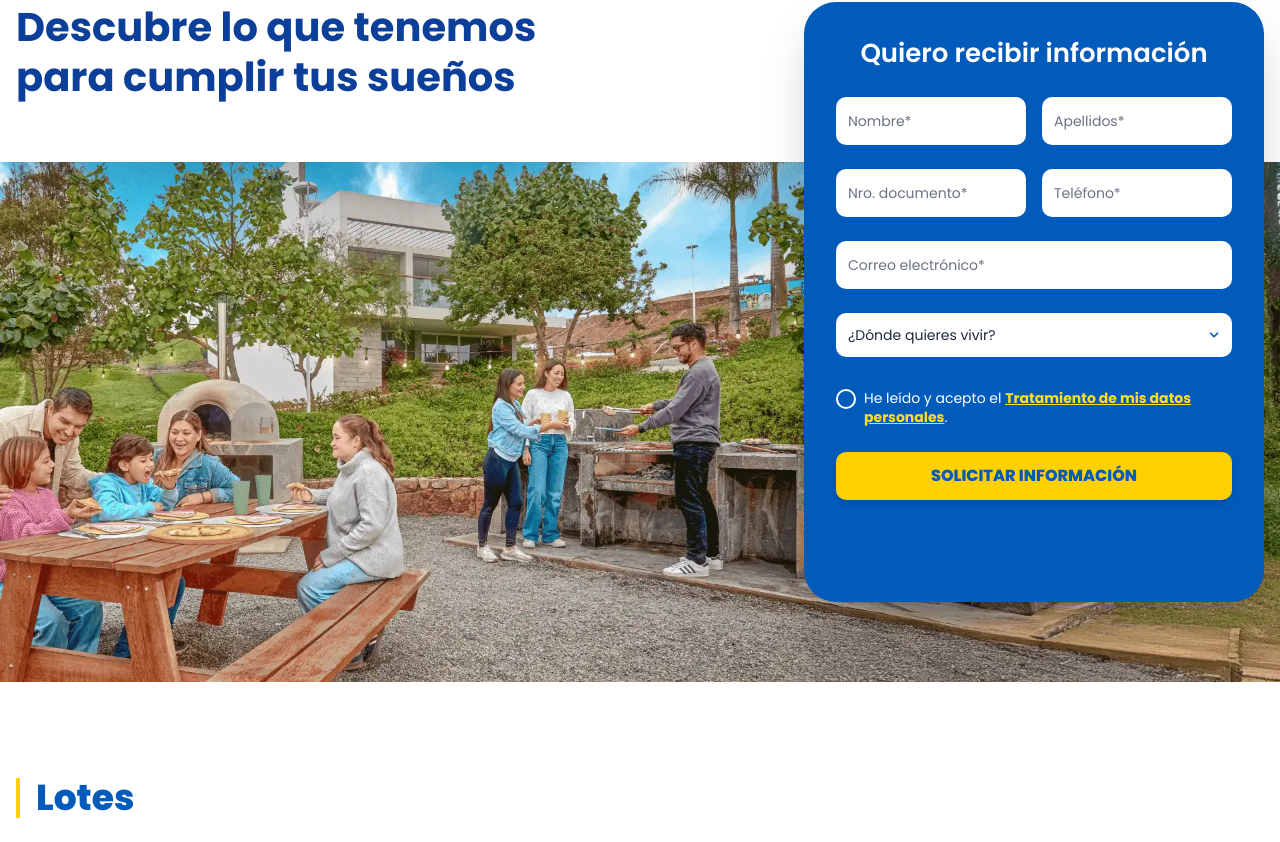
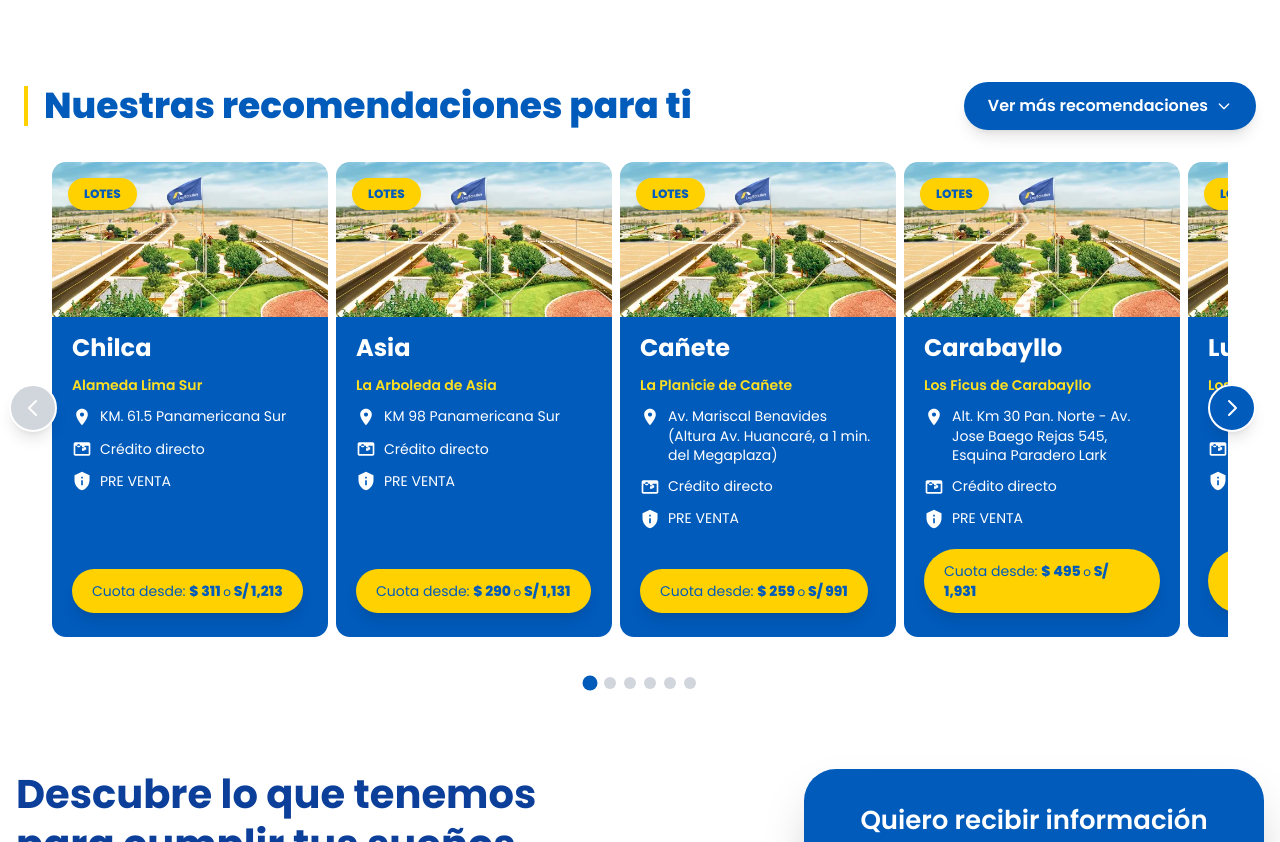
Before and after one commit to henri12356/Casagrande-bienes-y-raices, a Next.js app: page / in a window 1280 px wide. Shown: the part 798-1640 px from the top of the page. Built offline with nearby package versions, Linux system fonts and the light colour scheme.

Commit message:
corriguiendo

```diff
--- a/app/page.tsx
+++ b/app/page.tsx
@@ -12,8 +12,8 @@ export default function Home() {
     <div>
       <Navbar />
       <HeroCarousel />
+      <Proyectos />
       <Formulario />
-      <Proyectos />
       <Comentario />
       <Gana />
       <Blog />
--- a/app/proyectos.tsx
+++ b/app/proyectos.tsx
@@ -1,8 +1,11 @@
 /* eslint-disable @next/next/no-img-element */
 "use client";
 
-import React, { FC } from "react";
+import React, { FC, useRef, useState, useEffect } from "react";
 import { motion } from "framer-motion";
+import Link from "next/link";
+
+// --- INTERFACES, DATOS E ICONOS (Sin cambios) ---
 
 interface Proyecto {
   id: number;
@@ -17,6 +20,7 @@ interface Proyecto {
 }
 
 const proyectosData: Proyecto[] = [
+  // ... (Tus datos de proyectos van aquí)
   {
     id: 1,
     nombre: "Chilca",
@@ -61,6 +65,61 @@ const proyectosData: Proyecto[] = [
     etiqueta: "LOTES",
     servicios: ["Crédito directo", "PRE VENTA"],
   },
+  {
+    id: 5,
+    nombre: "Lurín",
+    subtitulo: "Los Pájaros de Lurín",
+    ubicacion: "KM. 32 Panamericana Sur",
+    precioDesdeSol: "S/ 1,450",
+    precioDesdeDolar: "$ 372",
+    imagenSrc: "proyecto.webp",
+    etiqueta: "LOTES",
+    servicios: ["Crédito directo", "PRE VENTA"],
+  },
+  {
+    id: 6,
+    nombre: "Pachacámac",
+    subtitulo: "Las Lomas de Pachacámac",
+    ubicacion: "KM. 25 Panamericana Sur",
+    precioDesdeSol: "S/ 1,750",
+    precioDesdeDolar: "$ 449",
+    imagenSrc: "proyecto.webp",
+    etiqueta: "LOTES",
+    servicios: ["Crédito directo", "PRE VENTA"],
+  },
+  {
+    id: 7,
+    nombre: "Chorrillos",
+    subtitulo: "Miramar Chorrillos",
+    ubicacion: "Av. Costanera 1234",
+    precioDesdeSol: "S/ 2,100",
+    precioDesdeDolar: "$ 538",
+    imagenSrc: "proyecto.webp",
+    etiqueta: "LOTES",
+    servicios: ["Crédito directo", "PRE VENTA"],
+  },
+  {
+    id: 8,
+    nombre: "Villa El Salvador",
+    subtitulo: "Parque Industrial",
+    ubicacion: "Av. Central Mz. F Lt. 12",
+    precioDesdeSol: "S/ 1,320",
+    precioDesdeDolar: "$ 338",
+    imagenSrc: "proyecto.webp",
+    etiqueta: "LOTES",
+    servicios: ["Crédito directo", "PRE VENTA"],
+  },
+  {
+    id: 9,
+    nombre: "San Juan de Miraflores",
+    subtitulo: "Los Jardines de San Juan",
+    ubicacion: "Av. Los Héroes 567",
+    precioDesdeSol: "S/ 1,680",
+    precioDesdeDolar: "$ 431",
+    imagenSrc: "proyecto.webp",
+    etiqueta: "LOTES",
+    servicios: ["Crédito directo", "PRE VENTA"],
+  },
 ];
 
 const IconLocation: FC = () => (
@@ -88,7 +147,7 @@ const ProjectCard: FC<{ proyecto: Proyecto }> = ({ proyecto }) => {
       whileInView={{ opacity: 1, y: 0 }}
       viewport={{ once: true, amount: 0.3 }}
       transition={{ duration: 0.5, ease: "easeOut" }}
-      className="rounded-xl overflow-hidden relative group h-full flex flex-col"
+      className="rounded-xl overflow-hidden relative group h-full flex flex-col w-full"
     >
       {/* Imagen con etiqueta flotante */}
       <div className="relative w-full aspect-video overflow-hidden">
@@ -106,7 +165,7 @@ const ProjectCard: FC<{ proyecto: Proyecto }> = ({ proyecto }) => {
         </div>
       </div>
 
-      {/* Contenido con flex-grow para igualar altura */}
+      {/* Contenido */}
       <div className="bg-[#005BBB] text-white px-5 py-4 flex flex-col justify-between grow">
         <div className="flex flex-col gap-3">
           <h3 className="text-2xl font-bold leading-tight">{proyecto.nombre}</h3>
@@ -127,7 +186,7 @@ const ProjectCard: FC<{ proyecto: Proyecto }> = ({ proyecto }) => {
 
         {/* Precio como botón flotante */}
         <div className="mt-3 pt-2 pb-2">
-          <div className="inline-block bg-[#FFD100] text-[#005BBB] px-5 py-3 font-extrabold rounded-full shadow-lg text-sm cursor-pointer">
+          <div className="inline-block bg-[#FFD100] text-[#005BBB] px-5 py-3 font-extrabold rounded-full shadow-lg text-sm cursor-pointer hover:scale-105 transition-transform duration-200">
             <span className="text-sm font-normal">Cuota desde: </span>{proyecto.precioDesdeDolar} <span className="text-xs font-normal">o</span> {proyecto.precioDesdeSol}
           </div>
         </div>
@@ -136,20 +195,225 @@ const ProjectCard: FC<{ proyecto: Proyecto }> = ({ proyecto }) => {
   );
 };
 
+// --- COMPONENTE PRINCIPAL (ACTUALIZADO) ---
+
 const Proyectos = () => {
+  const scrollContainerRef = useRef<HTMLDivElement>(null);
+  const [currentIndex, setCurrentIndex] = useState(0);
+  const [cardsToShow, setCardsToShow] = useState(4);
+
+  // **MEJORA**: Estado para el 'gap' y 'minWidth' dinámico
+  const [gap, setGap] = useState(24);
+  const [minCardWidth, setMinCardWidth] = useState('auto');
+  const [isMobile, setIsMobile] = useState(false);
+
+
+  // **MEJORA**: useEffect robusto basado en breakpoints
+  useEffect(() => {
+    const updateLayout = () => {
+      const width = window.innerWidth;
+      if (width < 640) { // móvil (breakpoint 'sm' de Tailwind)
+        setCardsToShow(1);
+        setGap(16); // Coincide con gap-4
+        setMinCardWidth('280px');
+        setIsMobile(true);
+      } else if (width < 768) { // tablet pequeña (breakpoint 'md')
+        setCardsToShow(2);
+        setGap(24); // Coincide con sm:gap-6
+        setMinCardWidth('auto');
+        setIsMobile(true);
+      } else if (width < 1024) { // tablet (breakpoint 'lg')
+        setCardsToShow(3);
+        setGap(24); // Coincide con sm:gap-6
+        setMinCardWidth('auto');
+        setIsMobile(false);
+      } else { // desktop
+        setCardsToShow(4);
+        setGap(24); // Coincide con sm:gap-6
+        setMinCardWidth('auto');
+        setIsMobile(false);
+      }
+    };
+
+    updateLayout();
+    window.addEventListener('resize', updateLayout);
+
+    return () => window.removeEventListener('resize', updateLayout);
+  }, []);
+
+  const maxIndex = Math.max(0, proyectosData.length - cardsToShow);
+
+  // Scroll a posición específica
+  const scrollToIndex = (index: number) => {
+    if (!scrollContainerRef.current) return;
+
+    const container = scrollContainerRef.current;
+    if (container.children.length === 0) return;
+
+    const cardElement = container.children[0] as HTMLElement;
+    const cardWidth = cardElement.offsetWidth;
+
+    // **MEJORA**: Usar 'gap' del estado
+    const scrollPosition = index * (cardWidth + gap);
+
+    container.scrollTo({
+      left: scrollPosition,
+      behavior: 'smooth'
+    });
+    setCurrentIndex(index);
+  };
+
+  const scrollLeft = () => {
+    scrollToIndex(currentIndex - 1);
+  };
+
+  const scrollRight = () => {
+    scrollToIndex(currentIndex + 1);
+  };
+
+  // Drag con mouse
+  const isDragging = useRef(false);
+  const startX = useRef(0);
+  const scrollStart = useRef(0);
+
+  const handleMouseDown = (e: React.MouseEvent<HTMLDivElement>) => {
+    if (!scrollContainerRef.current) return;
+    isDragging.current = true;
+    startX.current = e.pageX - scrollContainerRef.current.offsetLeft;
+    scrollStart.current = scrollContainerRef.current.scrollLeft;
+  };
+
+  const handleMouseMove = (e: React.MouseEvent<HTMLDivElement>) => {
+    if (!isDragging.current || !scrollContainerRef.current) return;
+    e.preventDefault();
+    const x = e.pageX - scrollContainerRef.current.offsetLeft;
+    const walk = x - startX.current;
+    scrollContainerRef.current.scrollLeft = scrollStart.current - walk;
+  };
+
+  const handleMouseUp = () => {
+    isDragging.current = false;
+    if (scrollContainerRef.current) {
+      const container = scrollContainerRef.current;
+      if (container.children.length === 0) return;
+
+      const cardElement = container.children[0] as HTMLElement;
+      const cardWidth = cardElement.offsetWidth;
+      const scrollPos = container.scrollLeft;
+
+      // **MEJORA**: Usar 'gap' del estado
+      const newIndex = Math.round(scrollPos / (cardWidth + gap));
+      setCurrentIndex(Math.max(0, Math.min(newIndex, maxIndex)));
+    }
+  };
+
+  const handleMouseLeave = () => {
+    isDragging.current = false;
+  };
+
   return (
-    <section className="py-16 md:py-24 bg-white">
-      <div className="xl:max-w-[1550px] max-w-7xl mx-auto px-4">
-        <h2 className="text-3xl md:text-4xl font-extrabold text-[#005BBB] mb-12 border-l-4 border-[#FFD100] pl-4 inline-block">
-          Lotes
-        </h2>
+    <section className="py-12 md:py-20 bg-white">
+      {/* **CAMBIO**: Padding restaurado al contenedor principal */}
+      <div className="2xl:max-w-[1650px] max-w-[1550px] mx-auto px-4 sm:px-6">
 
-        <div className="grid grid-cols-1 sm:grid-cols-2 md:grid-cols-3 xl:grid-cols-4 gap-6">
-          {proyectosData.map((proyecto) => (
-            <ProjectCard key={proyecto.id} proyecto={proyecto} />
-          ))}
+        {/* Header con título y controles */}
+        <div className="flex flex-col md:flex-row md:items-center md:justify-between mb-8 gap-4">
+          <h2 className="text-2xl sm:text-3xl md:text-4xl font-extrabold text-[#005BBB] border-l-4 border-[#FFD100] pl-4 inline-block">
+            Nuestras recomendaciones para ti
+          </h2>
+          <div className="flex items-center gap-3 flex-wrap">
+            <Link
+              href="/proyectos"
+              className="bg-[#005BBB] text-white px-4 sm:px-6 py-2 sm:py-3 rounded-full font-semibold hover:bg-[#004a9b] transition-all duration-300 shadow-lg flex items-center gap-2 hover:scale-105 text-sm sm:text-base whitespace-nowrap"
+            >
+              <span>Ver más recomendaciones</span>
+              <svg className="w-3 h-3 sm:w-4 sm:h-4" fill="none" stroke="currentColor" viewBox="0 0 24 24">
+                <path strokeLinecap="round" strokeLinejoin="round" strokeWidth={2} d="M19 9l-7 7-7-7"/>
+              </svg>
+            </Link>
+          </div>
         </div>
+
+        {/* Carrusel horizontal responsive */}
+        <div className="relative">
+
+          {/* **CAMBIO**: Botón izquierdo, posicionado 'left-0' (dentro del padding) */}
+          <button
+            onClick={scrollLeft}
+            disabled={currentIndex === 0}
+            aria-label="Anterior"
+            className="hidden md:flex absolute top-1/2 -translate-y-1/2 z-10 left-[-15px] w-12 h-12 bg-[#005BBB] text-white rounded-full items-center justify-center hover:bg-[#004a9b] disabled:bg-gray-300 disabled:cursor-not-allowed transition-all duration-300 shadow-lg border-2 border-white"
+          >
+            <svg className="w-6 h-6" fill="none" stroke="currentColor" viewBox="0 0 24 24">
+              <path strokeLinecap="round" strokeLinejoin="round" strokeWidth={2} d="M15 19l-7-7 7-7"/>
+            </svg>
+          </button>
+
+          {/* **CAMBIO**: Wrapper del carrusel con 'md:mx-16' para hacer espacio a los botones */}
+          <div
+            ref={scrollContainerRef}
+            className="flex gap-2  overflow-x-auto pb-4 scrollbar-hide scroll-smooth cursor-grab active:cursor-grabbing md:mx-7"
+            style={{
+              scrollbarWidth: "none",
+              msOverflowStyle: "none",
+            }}
+            onMouseDown={handleMouseDown}
+            onMouseMove={handleMouseMove}
+            onMouseUp={handleMouseUp}
+            onMouseLeave={handleMouseLeave}
+          >
+            {proyectosData.map((proyecto) => (
+              <div
+                key={proyecto.id}
+                className="flex-shrink-0"
+                // **MEJORA**: Estilo usa 'gap' y 'cardsToShow' del estado
+                style={{
+                  width: `calc((100% - ${(cardsToShow - 1) * gap}px) / ${cardsToShow})`,
+                  minWidth: minCardWidth
+                }}
+              >
+                <ProjectCard proyecto={proyecto} />
+              </div>
+            ))}
+          </div>
+
+          {/* **CAMBIO**: Botón derecho, posicionado 'right-0' (dentro del padding) */}
+          <button
+            onClick={scrollRight}
+            disabled={currentIndex >= maxIndex}
+            aria-label="Siguiente"
+            className="hidden md:flex absolute top-1/2 -translate-y-1/2 z-10 right-0 w-12 h-12 bg-[#005BBB] text-white rounded-full items-center justify-center hover:bg-[#004a9b] disabled:bg-gray-300 disabled:cursor-not-allowed transition-all duration-300 shadow-lg border-2 border-white"
+          >
+            <svg className="w-6 h-6" fill="none" stroke="currentColor" viewBox="0 0 24 24">
+              <path strokeLinecap="round" strokeLinejoin="round" strokeWidth={2} d="M9 5l7 7-7 7"/>
+            </svg>
+          </button>
+        </div>
+
+        {/* Indicadores de posición */}
+        {maxIndex > 0 && (
+          <div className="flex justify-center items-center gap-2 mt-6">
+            {Array.from({ length: maxIndex + 1 }).map((_, index) => (
+              <button
+                key={index}
+                aria-label={`Ir al slide ${index + 1}`}
+                onClick={() => scrollToIndex(index)}
+                className={`w-2 h-2 sm:w-3 sm:h-3 rounded-full transition-all duration-300 ${
+                  index === currentIndex
+                    ? 'bg-[#005BBB] scale-125'
+                    : 'bg-gray-300 hover:bg-gray-400'
+                }`}
+              />
+            ))}
+          </div>
+        )}
       </div>
+
+      <style jsx>{`
+        .scrollbar-hide::-webkit-scrollbar {
+          display: none;
+        }
+      `}</style>
     </section>
   );
 };
```
Also changed, not shown: app/footer.tsx (+1 -7 lines), app/navbar.tsx (+4 -5 lines), public/logo.svg, public/logofooter.svg.
